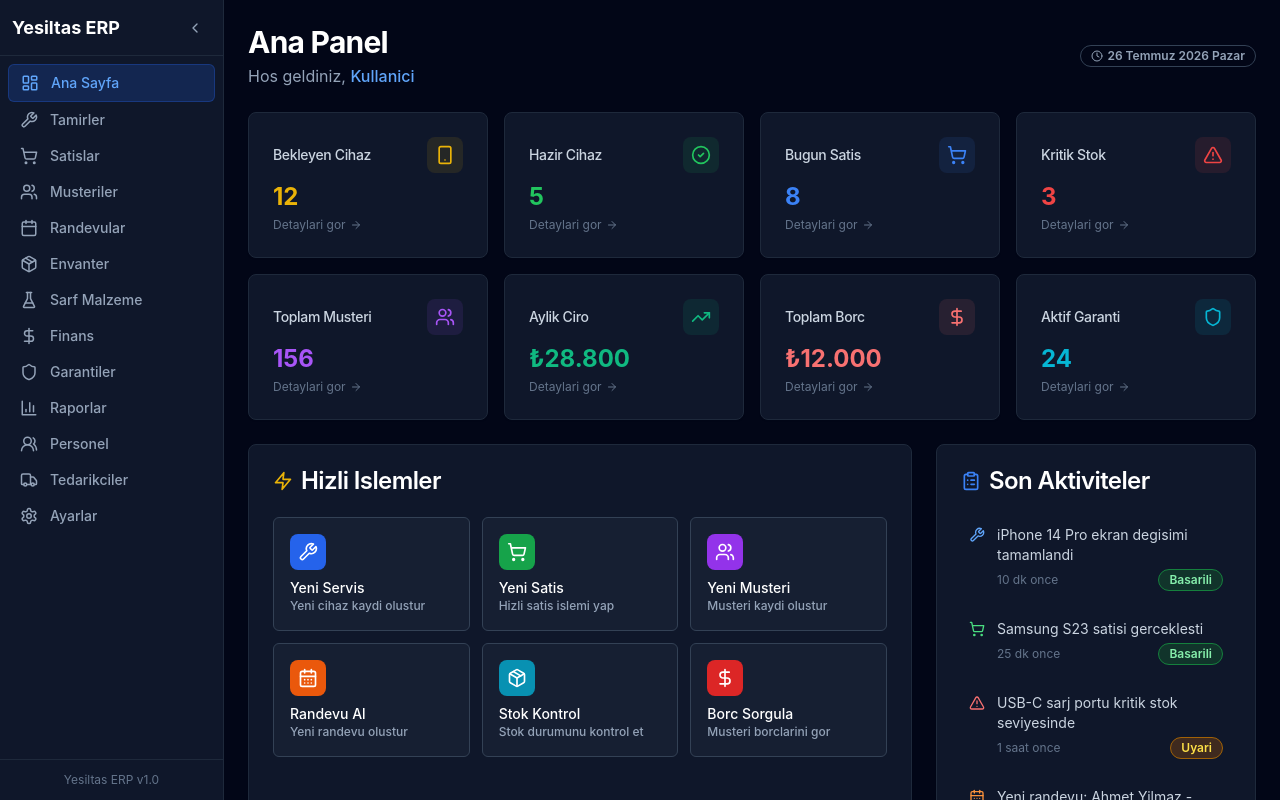
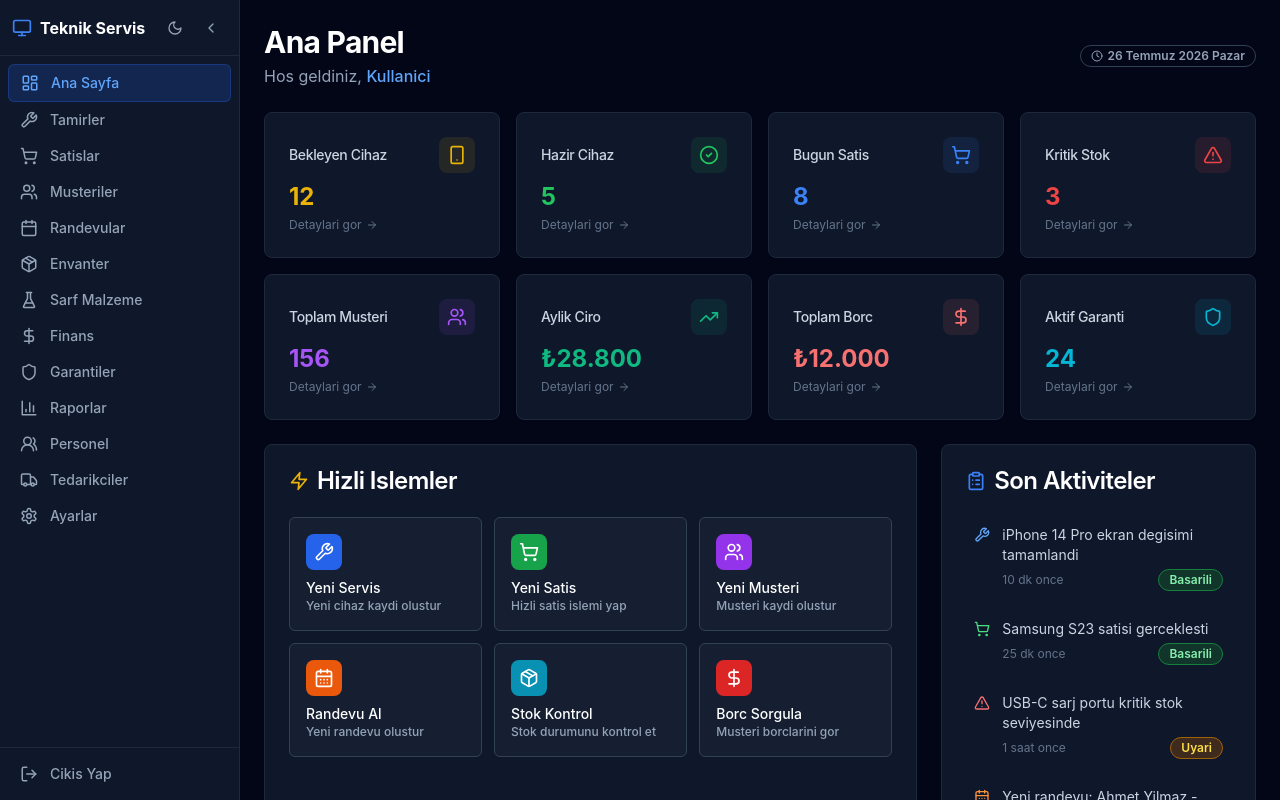
Before and after one commit to ysfemretas-rgb/yesiltas-erp, a Next.js app: page /dashboard in a window 1280 px wide. Built offline with nearby package versions, Linux system fonts and the light colour scheme.

Commit message:
feat: sidebar guncellendi - teknik servis basligi, dark mode, cikis butonu

```diff
--- a/app/dashboard/layout.tsx
+++ b/app/dashboard/layout.tsx
@@ -1,10 +1,8 @@
-// app/dashboard/layout.tsx - Sidebar menüyü kompakt yap
-
 "use client"
 
 import { useState } from "react"
 import Link from "next/link"
-import { usePathname } from "next/navigation"
+import { usePathname, useRouter } from "next/navigation"
 import {
   LayoutDashboard,
   Wrench,
@@ -21,7 +19,10 @@ import {
   FlaskConical,
   ChevronLeft,
   ChevronRight,
-  Menu
+  LogOut,
+  Moon,
+  Sun,
+  Monitor
 } from "lucide-react"
 import { Button } from "@/components/ui/button"
 
@@ -41,23 +42,59 @@ const menuItems = [
   { href: "/dashboard/settings", icon: Settings, label: "Ayarlar" },
 ]
 
+type Theme = "dark" | "light" | "system"
+
 export default function DashboardLayout({ children }: { children: React.ReactNode }) {
   const pathname = usePathname()
+  const router = useRouter()
   const [collapsed, setCollapsed] = useState(false)
+  const [theme, setTheme] = useState<Theme>("dark")
+
+  const handleLogout = () => {
+    localStorage.removeItem("yt_user")
+    router.push("/login")
+  }
+
+  const toggleTheme = () => {
+    const next = theme === "dark" ? "light" : "dark"
+    setTheme(next)
+    if (next === "dark") {
+      document.documentElement.classList.add("dark")
+      document.documentElement.classList.remove("light")
+    } else {
+      document.documentElement.classList.remove("dark")
+      document.documentElement.classList.add("light")
+    }
+  }
+
+  const ThemeIcon = theme === "dark" ? Moon : Sun
 
   return (
     <div className="flex h-screen bg-slate-950">
       {/* Sidebar */}
       <aside
         className={`flex flex-col border-r border-slate-800 bg-slate-900 transition-all duration-300 ${
-          collapsed ? "w-16" : "w-56"
+          collapsed ? "w-16" : "w-60"
         }`}
       >
-        {/* Logo */}
+        {/* Logo + Theme Toggle */}
         <div className="flex h-14 items-center justify-between border-b border-slate-800 px-3">
           {!collapsed && (
-            <span className="text-lg font-bold text-white truncate">Yesiltas ERP</span>
+            <div className="flex items-center gap-2">
+              <Monitor className="h-5 w-5 text-blue-500" />
+              <span className="text-base font-bold text-white truncate">Teknik Servis</span>
+            </div>
           )}
+          <div className="flex items-center gap-1">
+            <Button
+              variant="ghost"
+              size="sm"
+              onClick={toggleTheme}
+              className="h-8 w-8 p-0 text-slate-400 hover:text-white hover:bg-slate-800"
+              title={theme === "dark" ? "Aydinlik Mod" : "Karanlik Mod"}
+            >
+              <ThemeIcon className="h-4 w-4" />
+            </Button>
             <Button
               variant="ghost"
               size="sm"
@@ -66,6 +103,7 @@ export default function DashboardLayout({ children }: { children: React.ReactNod
             >
               {collapsed ? <ChevronRight className="h-4 w-4" /> : <ChevronLeft className="h-4 w-4" />}
             </Button>
+          </div>
         </div>
 
         {/* Menu */}
@@ -96,14 +134,20 @@ export default function DashboardLayout({ children }: { children: React.ReactNod
           })}
         </nav>
 
-        {/* Footer */}
-        {!collapsed && (
-          <div className="border-t border-slate-800 p-3">
-            <div className="text-xs text-slate-500 text-center">
-              Yesiltas ERP v1.0
+        {/* Footer - Logout */}
+        <div className="border-t border-slate-800 p-2">
+          <Button
+            variant="ghost"
+            onClick={handleLogout}
+            className={`w-full text-slate-400 hover:text-red-400 hover:bg-red-900/20 ${
+              collapsed ? "justify-center px-2 h-9" : "justify-start px-3 gap-3 h-9"
+            }`}
+            title={collapsed ? "Cikis Yap" : undefined}
+          >
+            <LogOut className="h-[18px] w-[18px] shrink-0" />
+            {!collapsed && <span className="text-sm font-medium">Cikis Yap</span>}
+          </Button>
         </div>
-          </div>
-        )}
       </aside>
 
       {/* Main Content */}
```
Lines whose indentation alone changed are shown as unchanged.
